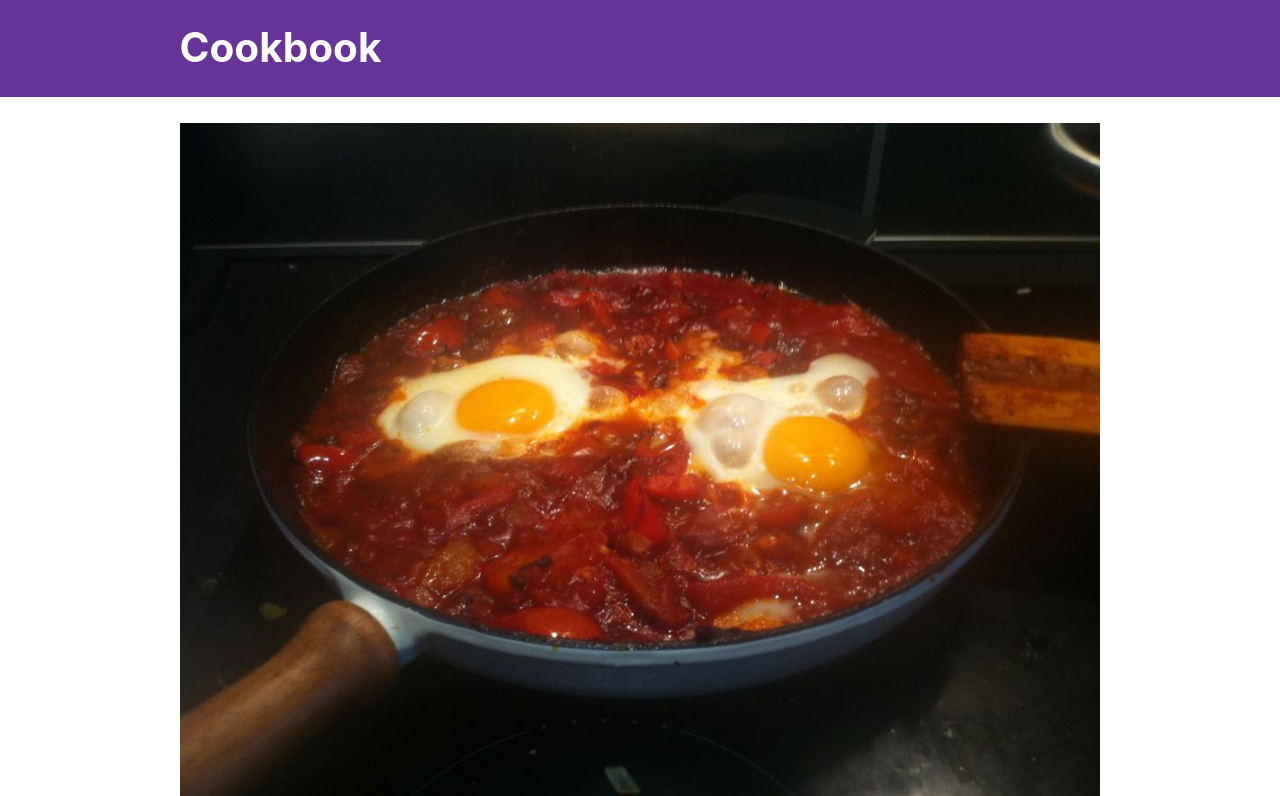
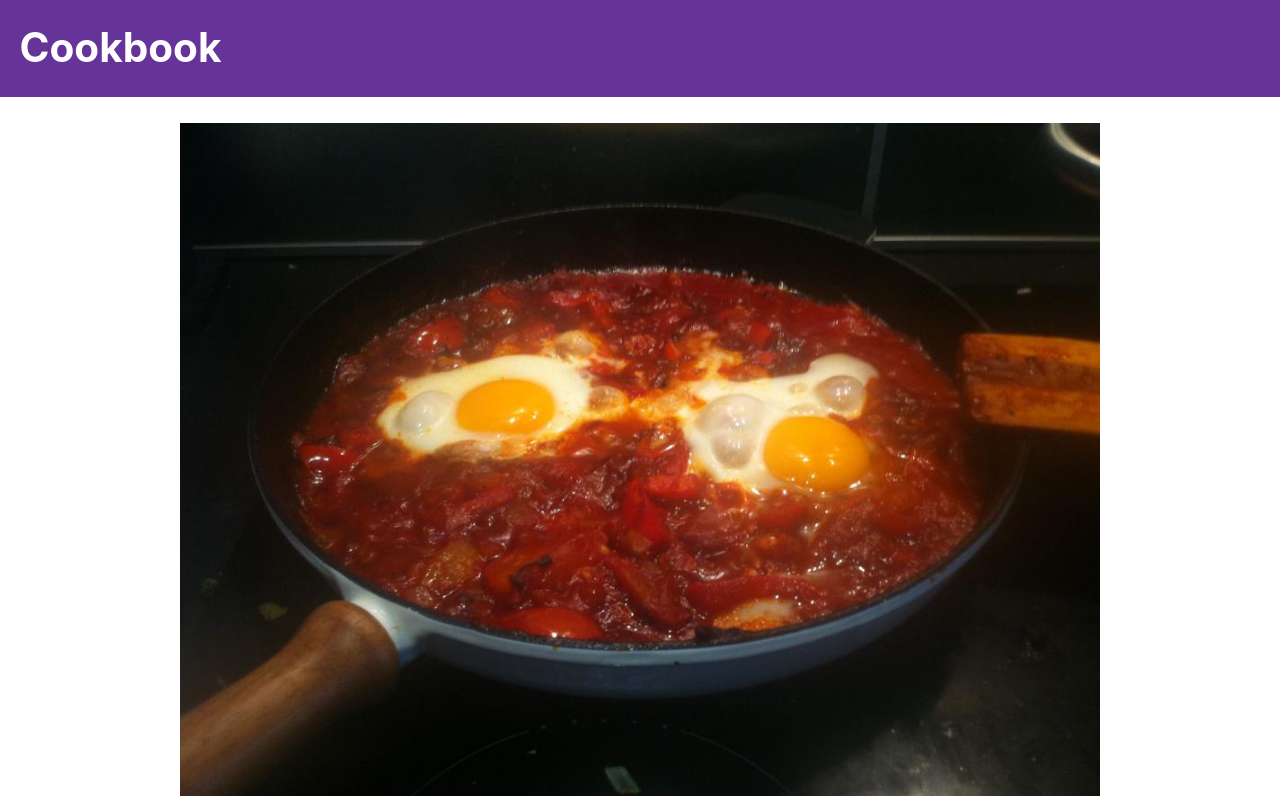
Before and after one commit to viktorsec/cookbook, a Gatsby site: page /Shakshouka/ in a window 1280 px wide. Shown: the top 796 px of the page. Built offline with nearby package versions, Linux system fonts and the light colour scheme; Gatsby itself is replaced by a stand-in of ours.

Commit message:
Add SASS

```diff
--- a/gatsby-config.js
+++ b/gatsby-config.js
@@ -16,6 +16,7 @@ module.exports = {
     `gatsby-transformer-remark`,
     `gatsby-transformer-sharp`,
     `gatsby-plugin-sharp`,
+    `gatsby-plugin-sass`,
     {
       resolve: `gatsby-plugin-manifest`,
       options: {
--- a/package.json
+++ b/package.json
@@ -10,10 +10,12 @@
     "gatsby-plugin-manifest": "^2.3.7",
     "gatsby-plugin-offline": "^3.1.5",
     "gatsby-plugin-react-helmet": "^3.2.5",
+    "gatsby-plugin-sass": "^2.2.4",
     "gatsby-plugin-sharp": "^2.5.7",
     "gatsby-source-filesystem": "^2.2.5",
     "gatsby-transformer-remark": "^2.7.5",
     "gatsby-transformer-sharp": "^2.4.7",
+    "node-sass": "^4.14.0",
     "prop-types": "^15.7.2",
     "react": "^16.12.0",
     "react-dom": "^16.12.0",
--- /dev/null
+++ b/src/components/Header.scss
@@ -0,0 +1,19 @@
+.header {
+  background: rebeccapurple;
+  margin-bottom: 1.45rem;
+
+  .container {
+    margin: 0 auto;
+    max-width: 960;
+    padding: 1.45rem 1.0875rem;
+
+    .h1 {
+      margin: 0;
+    }
+
+    .link {
+      color: white;
+      text-decoration: none;
+    }
+  }
+}
--- a/src/components/header.js
+++ b/src/components/header.js
@@ -1,29 +1,13 @@
 import { Link } from "gatsby"
 import PropTypes from "prop-types"
 import React from "react"
+import "./Header.scss"
 
 const Header = ({ siteTitle }) => (
-  <header
-    style={{
-      background: `rebeccapurple`,
-      marginBottom: `1.45rem`,
-    }}
-  >
-    <div
-      style={{
-        margin: `0 auto`,
-        maxWidth: 960,
-        padding: `1.45rem 1.0875rem`,
-      }}
-    >
-      <h1 style={{ margin: 0 }}>
-        <Link
-          to="/"
-          style={{
-            color: `white`,
-            textDecoration: `none`,
-          }}
-        >
+  <header class="header">
+    <div class="container">
+      <h1 class="h1">
+        <Link to="/" class="link">
           {siteTitle}
         </Link>
       </h1>
--- a/src/components/layout.js
+++ b/src/components/layout.js
@@ -9,8 +9,8 @@ import React from "react"
 import PropTypes from "prop-types"
 import { useStaticQuery, graphql } from "gatsby"
 
-import Header from "./header"
-import "./layout.css"
+import Header from "./Header"
+import "./Layout.css"
 
 const Layout = ({ children }) => {
   const data = useStaticQuery(graphql`
--- a/src/templates/recipe.js
+++ b/src/templates/recipe.js
@@ -1,7 +1,7 @@
 import React from "react"
 import { graphql } from "gatsby"
 import Img from "gatsby-image"
-import Layout from "../components/layout"
+import Layout from "../components/Layout"
 
 export default ({ data }) => {
   const recipe = data.markdownRemark
```
Also changed, not shown: 1 other file.
